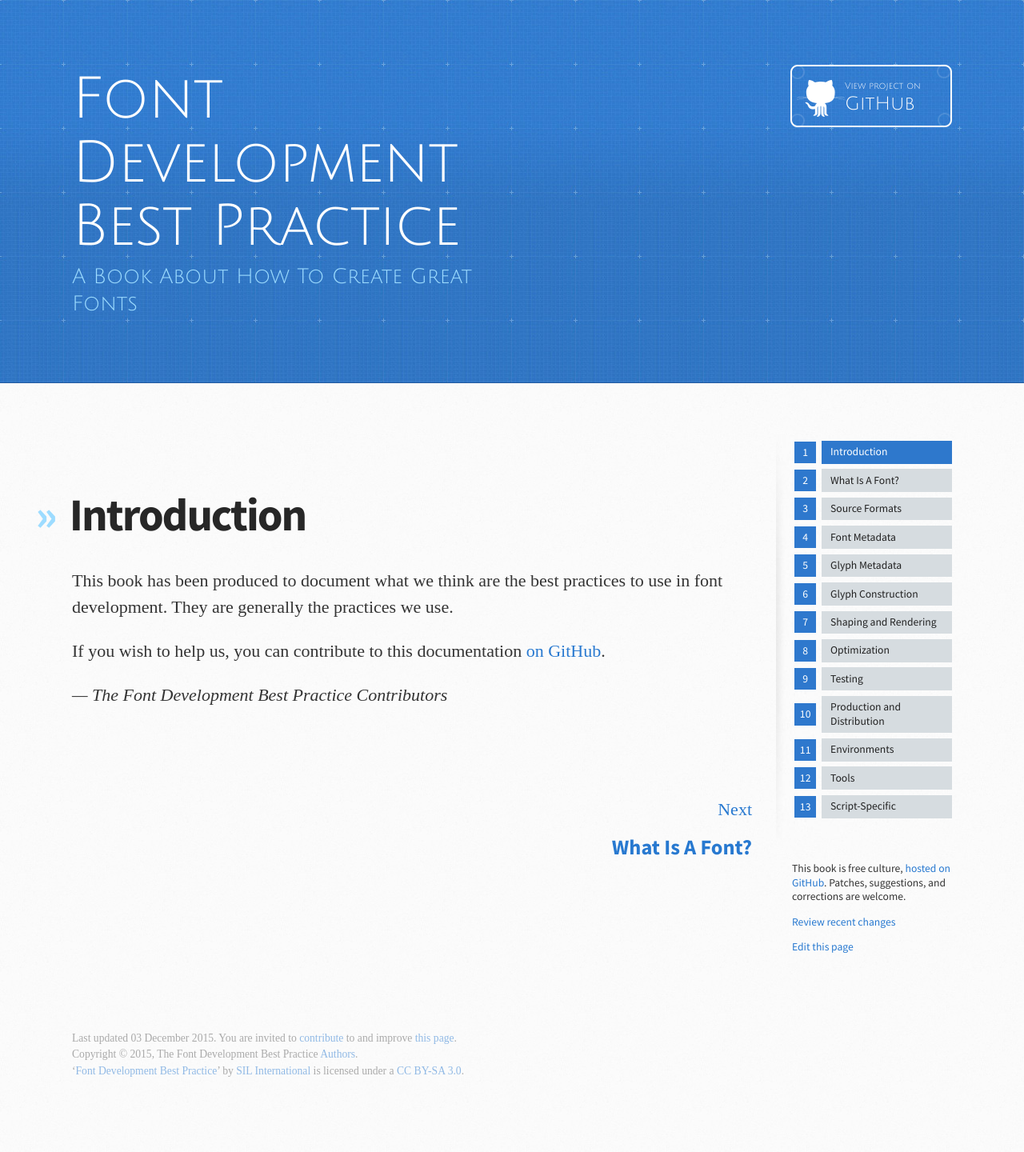
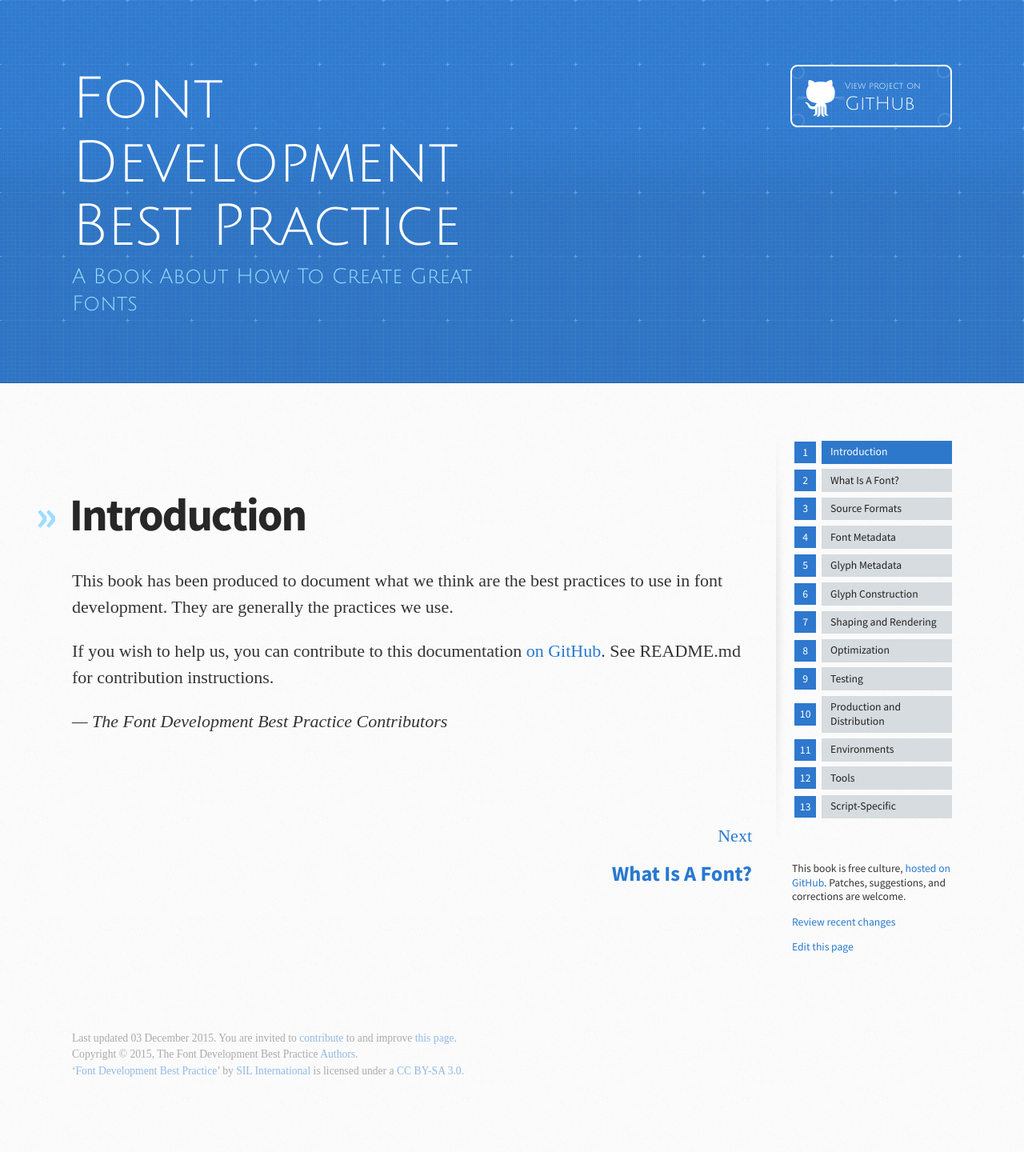
Before and after one commit to silnrsi/FDBP, a Jekyll site: the page built from en-US/Introduction.md, in a window 1280 px wide. Shown: the whole page at 80% size. Built offline with Jekyll 4.4.1, drawn with Linux system fonts in a browser that asks for light colours; some web fonts are replaced; Markdown is read by kramdown in place of the engine named in the settings.

Commit message:
add instructions for contributing

```diff
--- a/en-US/Introduction.md
+++ b/en-US/Introduction.md
@@ -10,6 +10,7 @@ This book has been produced to document what we think are the best practices to
 development. They are generally the practices we use.
 
 If you wish to help us, you can contribute to this documentation [on GitHub].
+See README.md for contribution instructions.
 
 *&mdash; The Font Development Best Practice Contributors*
 
```
Also changed, not shown: README.md.
